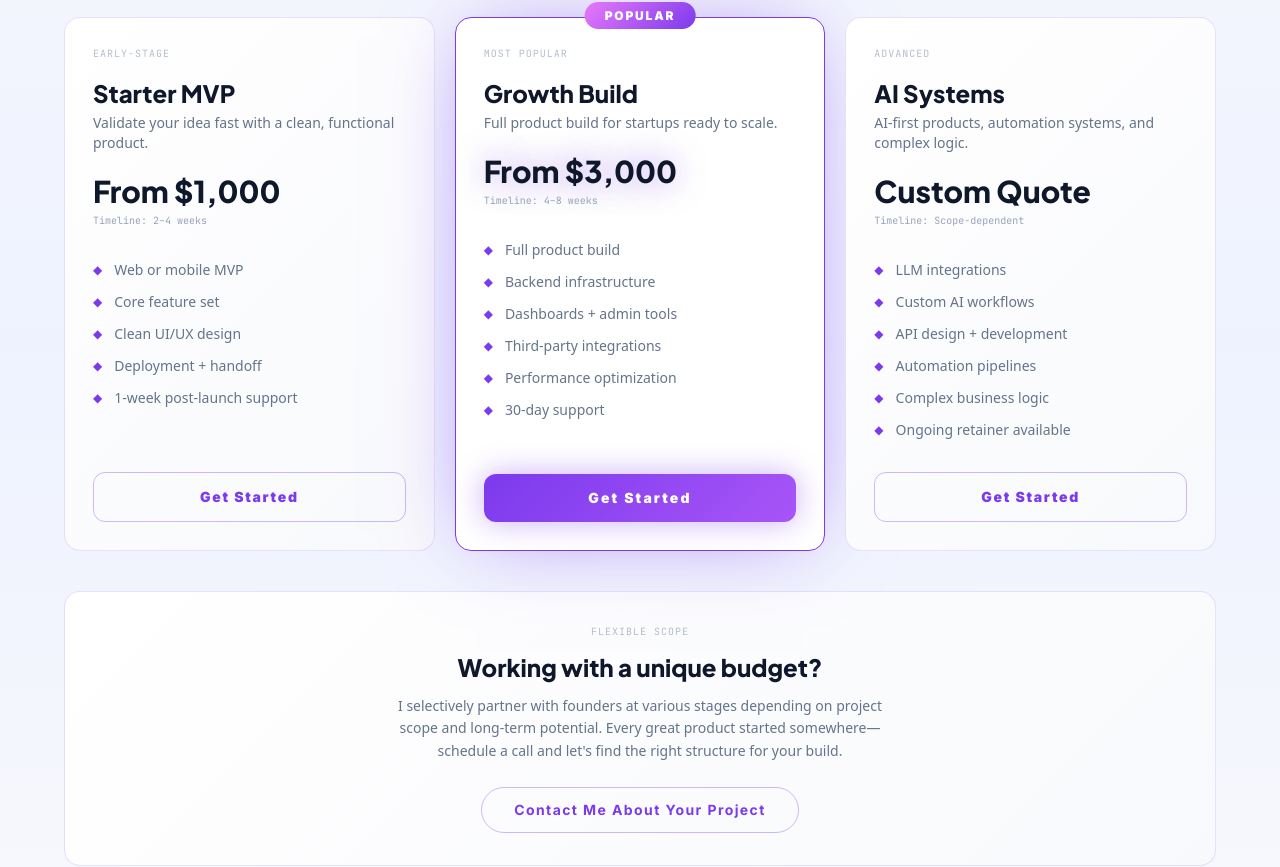
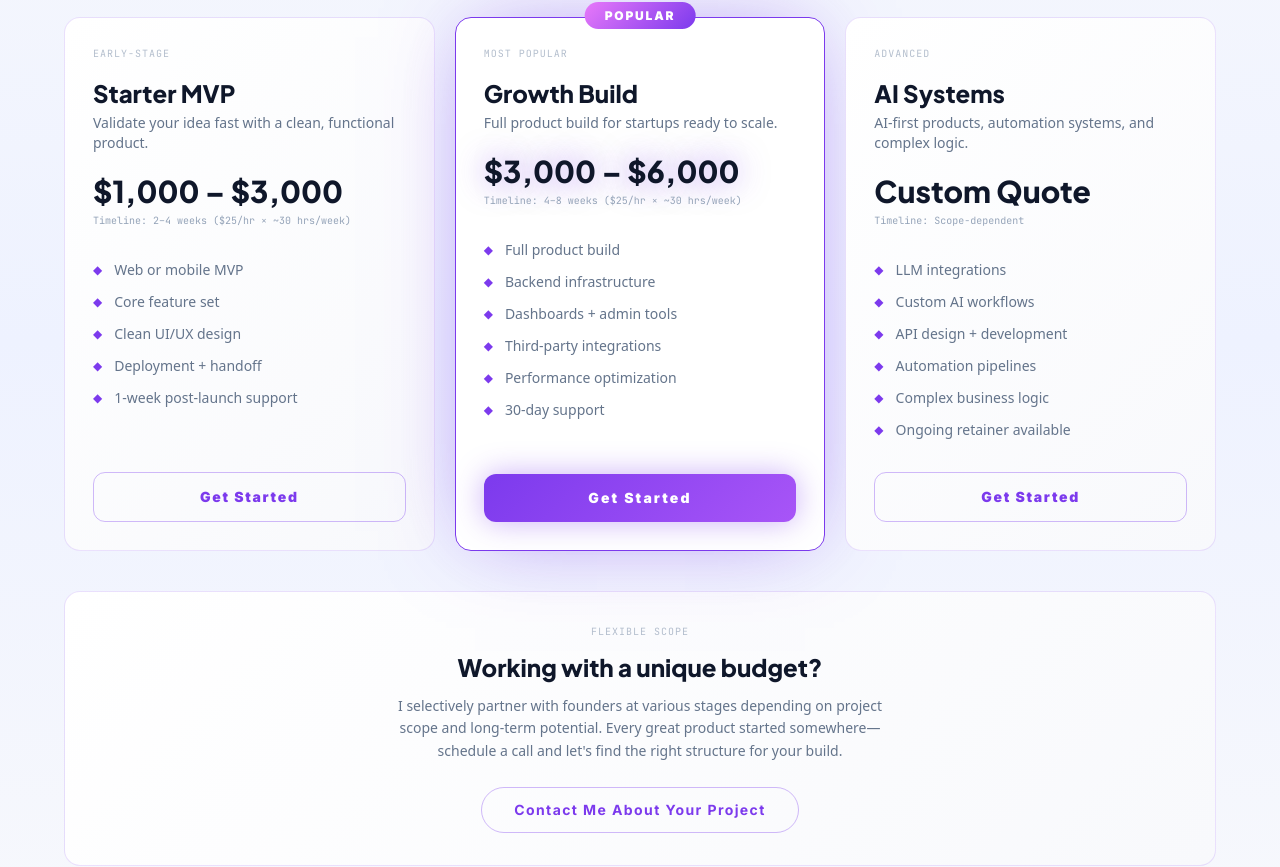
Before and after one commit to adiiaot/Aot-network-portfolio, a Next.js app: page / in a window 1280 px wide. Shown: the part 3156-4023 px from the top of the page. Built offline with nearby package versions, Linux system fonts and the light colour scheme; no server answers.

Commit message:
feat: update pricing options and add Upwork link to social data

```diff
--- a/src/components/sections/Contact.tsx
+++ b/src/components/sections/Contact.tsx
@@ -227,13 +227,12 @@ export function Contact() {
                   <option value="Flexible — Let's discuss on a call">
                     Flexible — Let&apos;s discuss on a call
                   </option>
-                  <option value="$1,000 – $3,000">
-                    $1,000 – $3,000
+                  <option value="$1,000 – $5,000">
+                    $1,000 – $5,000
                   </option>
-                  <option value="$3,000 – $10,000">
-                    $3,000 – $10,000
+                  <option value="$5,000 – $10,000+">
+                    $5,000 – $10,000+
                   </option>
-                  <option value="$10,000+">$10,000+</option>
                 </select>
               </div>
               <button
--- a/src/components/sections/FlexPricing.tsx
+++ b/src/components/sections/FlexPricing.tsx
@@ -182,9 +182,8 @@ export function FlexPricing() {
                   <option value="flexible">
                     Flexible — Let&apos;s talk on a call
                   </option>
-                  <option value="1k-3k">$1,000 – $3,000</option>
-                  <option value="3k-10k">$3,000 – $10,000</option>
-                  <option value="10k+">$10,000+</option>
+                  <option value="1k-5k">$1,000 – $5,000</option>
+                  <option value="5k-10k+">$5,000 – $10,000+</option>
                 </select>
               </div>
               <button
--- a/src/data/pricing.ts
+++ b/src/data/pricing.ts
@@ -3,8 +3,8 @@ import { PricingPlan } from "@/types";
 export const pricingPlans: PricingPlan[] = [
   {
     name: "Starter MVP",
-    price: "From $1,000",
-    timeline: "2\u20134 weeks",
+    price: "$1,000 – $3,000",
+    timeline: "2\u20134 weeks ($25/hr \u00D7 ~30 hrs/week)",
     tag: "Early-stage",
     description: "Validate your idea fast with a clean, functional product.",
     features: [
@@ -18,8 +18,8 @@ export const pricingPlans: PricingPlan[] = [
   },
   {
     name: "Growth Build",
-    price: "From $3,000",
-    timeline: "4\u20138 weeks",
+    price: "$3,000 – $6,000",
+    timeline: "4\u20138 weeks ($25/hr \u00D7 ~30 hrs/week)",
     tag: "Most Popular",
     description: "Full product build for startups ready to scale.",
     features: [
--- a/src/data/social.ts
+++ b/src/data/social.ts
@@ -21,10 +21,11 @@ export const TELEGRAM_HANDLE = process.env.NEXT_PUBLIC_TELEGRAM_HANDLE || "#";
 
 export const GITHUB_URL = process.env.NEXT_PUBLIC_GITHUB_URL || "#";
 
+export const UPWORK_URL = "https://www.upwork.com/freelancers/~012db4b0d78f573b8c";
+
 export const SOCIAL_LINKS = [
   { name: "GitHub", url: GITHUB_URL },
+  { name: "Upwork", url: UPWORK_URL },
   { name: "LinkedIn", url: process.env.NEXT_PUBLIC_LINKEDIN_URL || "#" },
   { name: "X / Twitter", url: process.env.NEXT_PUBLIC_TWITTER_URL || "#" },
-  { name: "TikTok", url: process.env.NEXT_PUBLIC_TIKTOK_URL || "#" },
-  { name: "Instagram", url: process.env.NEXT_PUBLIC_INSTAGRAM_URL || "#" },
 ];
```
